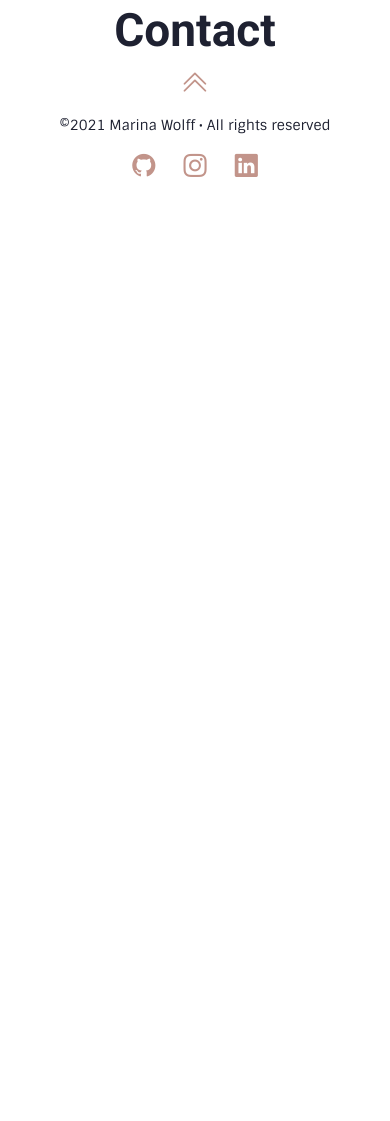
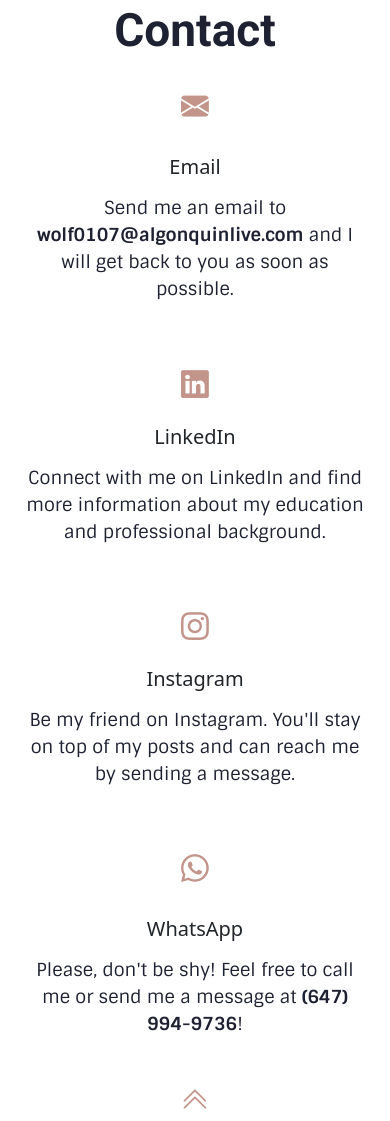
Before and after one commit to marinawolff/marinawolff.github.io, a plain HTML site: page index.html in a window 390 px wide. Shown: the part 4879-6000 px from the top of the page. Before the commit the page ends 5075 px from the top, so only its background shows below. Drawn offline with nearby package versions, Linux system fonts and the light colour scheme; files whose address does not match are found by name.

Commit message:
Adds content to Contact section, README.md and changes Graphic Design illustration

```diff
--- a/css/styles.css
+++ b/css/styles.css
@@ -96,7 +96,7 @@ nav{
 .btn{
     font-size: var(--h6);
     font-family: var(--secondary-font);
-    width: 200px;
+    width: 250px;
     background-color: transparent;
     border: 2px solid var(--secondary-color);
     border-radius: 5px;
@@ -108,7 +108,6 @@ nav{
     color:white;
     border: 2px solid var(--secondary-color);
 }
-
 .card{
     border: none;
     background-color: inherit ;
@@ -167,3 +166,7 @@ footer p{
 main .container{
     margin-top: 120px;
 }
+
+/* .btn{
+    width: 100%;
+} */
--- a/index.html
+++ b/index.html
@@ -99,7 +99,7 @@
                   </div>
                   <h6 >JavaScript</h6>
                   <div class="progress mb-3 mt-1">
-                    <div class="progress-bar" role="progressbar" aria-valuenow="20" style="width: 20%" aria-valuemin="0" aria-valuemax="100"></div>
+                    <div class="progress-bar" role="progressbar" aria-valuenow="10" style="width: 10%" aria-valuemin="0" aria-valuemax="100"></div>
                   </div>
                   <h6 >WordPress</h6>
                   <div class="progress mb-3 mt-1">
@@ -144,7 +144,7 @@
                 <a href="#">Graphic Design</a>
               </div>
               <div class="col-lg-6">
-                <img src="/images/projects/graphic-design/illustration-1.png" alt="Racoon Illustration">
+                <img src="/images/projects/graphic-design/illustration-1.jpg" alt="Racoon Illustration">
               </div>
             </div>
           </div>
@@ -153,13 +153,34 @@
         <section id="contact">
           <div class="container text-center">
             <h2>Contact</h2>
-
+            <div class="row my-1 my-md-5">
+              <div class="card text-center p-4 col-md-6 col-lg-3">
+                <i class="bi bi-envelope-fill h1"></i>
+                <h5 class="mt-4 mb-3"> Email</h5>
+                <p>Send me an email to <strong>wolf0107@algonquinlive.com</strong> and I will get back to you as soon as possible. </p>
+              </div>
+              <div class="card text-center p-4 col-md-6 col-lg-3">
+                <a href="https://www.linkedin.com/in/marina-wolff/" target=”_blank”><i class="bi bi-linkedin h1"></i></a>
+                <h5 class="mt-4 mb-3"> LinkedIn</h5>
+                <p>Connect with me on LinkedIn and find more information about my education and professional background. </p>
+              </div>
+              <div class="card text-center p-4 col-md-6 col-lg-3">
+                <a href="https://www.instagram.com/marinajwolff/" target=”_blank”><i class="bi bi-instagram h1"></i></a>
+                <h5 class="mt-4 mb-3"> Instagram</h5>
+                <p>Be my friend on Instagram. You'll stay on top of my posts and can reach me by sending a message.</p>
+              </div>
+              <div class="card text-center p-4 col-md-6 col-lg-3">
+                <i class="bi bi-whatsapp h1"></i>
+                <h5 class="mt-4 mb-3"> WhatsApp</h5>
+                <p>Please, don't be shy! Feel free to call me or send me a message at <strong> (647) 994-9736</strong>!</p>
+              </div>
+            </div>
             <a href="#home"><i class="bi bi-chevron-double-up h1 align-items-center"></i></a>
           </div>
         </section>
     </main>
     <footer>
-      <div class="container">
+      <div class="container mt-4">
         <div class="text-dark text-center d-md-flex justify-content-md-between pt-3 pt-md-4 pb-md-4">
           <p> &copy;2021 Marina Wolff • All rights reserved</p>
             <div class="mb-3">
```
Also changed, not shown: appredesign.html (+4 -3 lines), images/projects/graphic-design/illustration-1.jpg (added), 1 other file.
